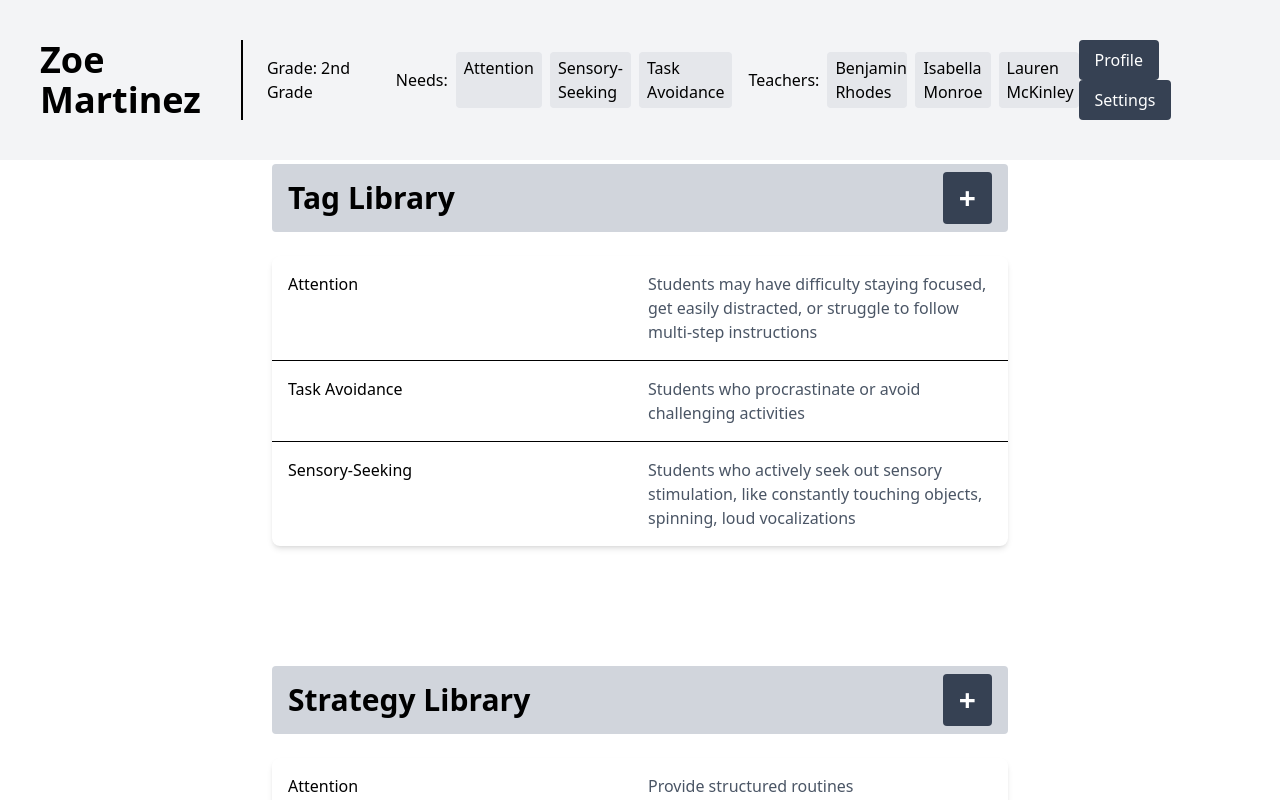
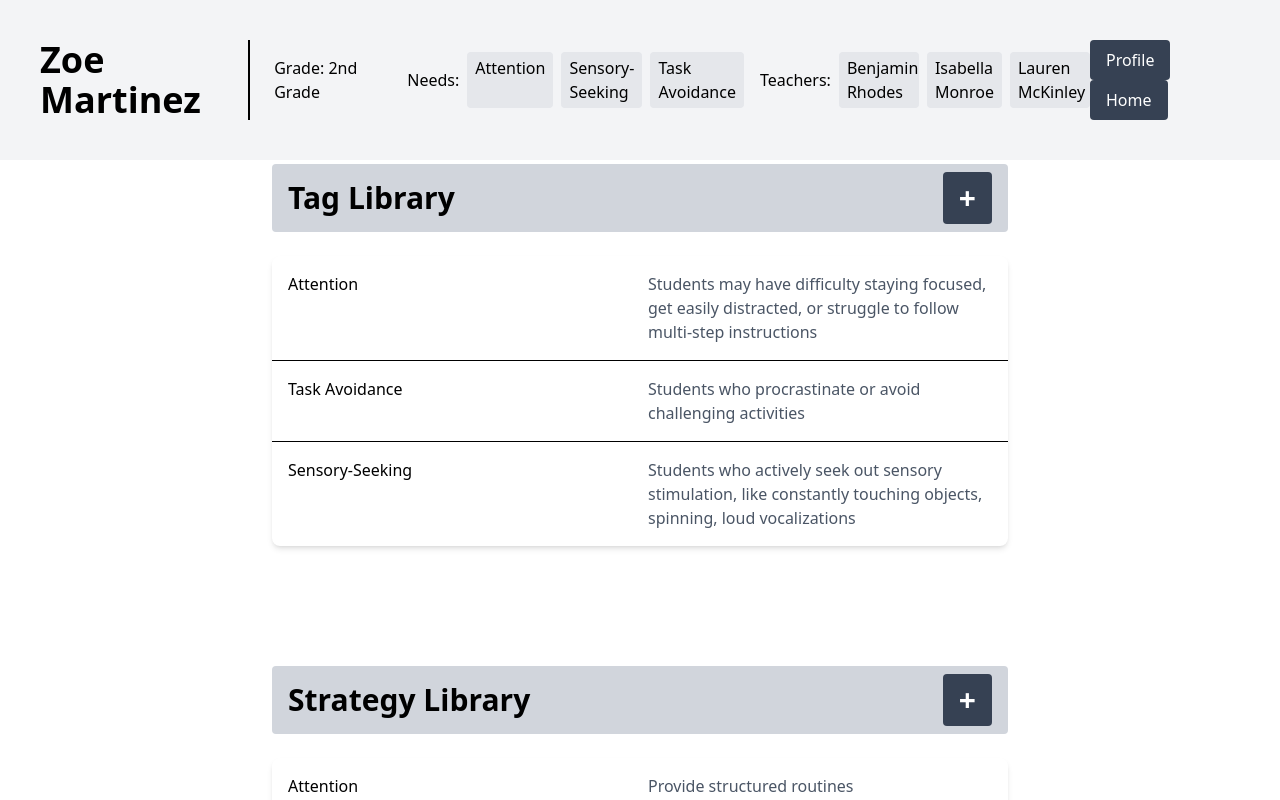
Before and after one commit to IkeAlmighty/hack-the-gap, a React (Vite) app in the folder client/: page /student-profile in a window 1280 px wide. Shown: the top 800 px of the page. Built offline with nearby package versions, Linux system fonts and the light colour scheme.

Commit message:
home button added

```diff
--- a/client/src/RouterConfig.jsx
+++ b/client/src/RouterConfig.jsx
@@ -8,7 +8,8 @@ export default function RouterConfig() {
         <Routes>
             <Route index element={<Home />} />
             <Route path="/student-profile" element={<StudentProfile />} />
-            <Route path="/tags/:studentTag" element={<TagInfo />} />
+            <Route path="/tags" element={<TagInfo />} />
+            <Route path="/home" element={<Home />} />
         </Routes>
     );
 }
--- a/client/src/pages/Home.jsx
+++ b/client/src/pages/Home.jsx
@@ -98,7 +98,6 @@ export const HomePage = () => {
             </button>
           )}
         </div>
-
       </div>
     </div>
   );
--- a/client/src/pages/StudentProfile.jsx
+++ b/client/src/pages/StudentProfile.jsx
@@ -103,7 +103,9 @@ export const StudentProfile = () => {
         </div>
         <div>
           <button className="text-white mr-4 px-4 py-2 bg-gray-700 rounded hover:bg-gray-600">Profile</button>
-          <button className="text-white px-4 py-2 bg-gray-700 rounded hover:bg-gray-600">Settings</button>
+          <NavLink to="/Home">
+                    <button className="text-white px-4 py-2 bg-gray-700 rounded hover:bg-gray-600">Home</button>
+        </NavLink>
         </div>
       </div>
       <div className="max-w-4xl mx-auto p-6 pt-24">
--- a/client/src/pages/TagInfo.jsx
+++ b/client/src/pages/TagInfo.jsx
@@ -30,7 +30,9 @@ export default function TagInfo() {
                 </div>
                 <div>
                     <button className="text-white mr-4 px-4 py-2 bg-gray-700 rounded hover:bg-gray-600">Profile</button>
-                    <button className="text-white px-4 py-2 bg-gray-700 rounded hover:bg-gray-600">Settings</button>
+                    <NavLink to="/Home">
+                              <button className="text-white px-4 py-2 bg-gray-700 rounded hover:bg-gray-600">Home</button>
+                    </NavLink>
                 </div>
             </div>
             {keys.map((key, index) => {
```
